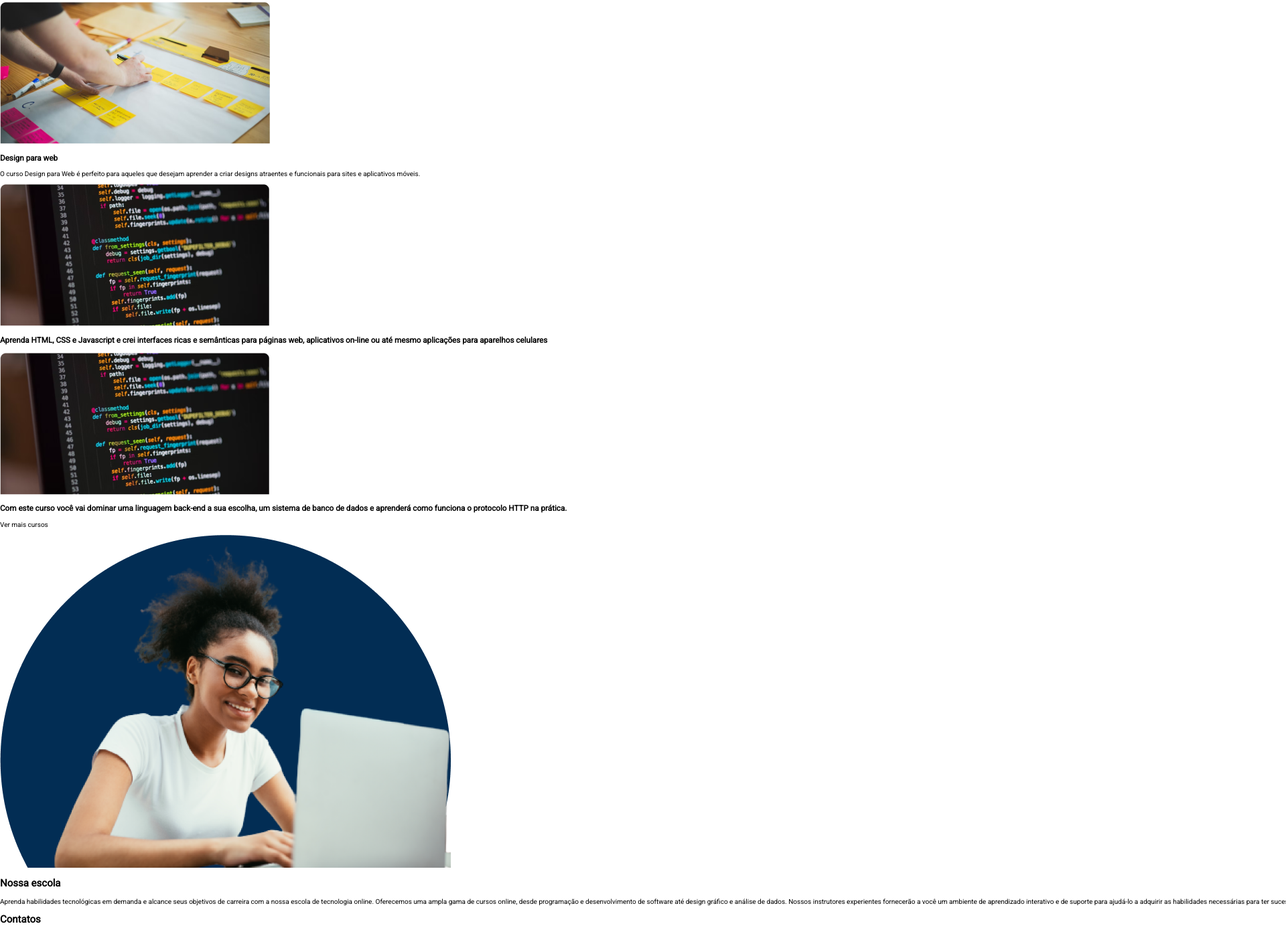
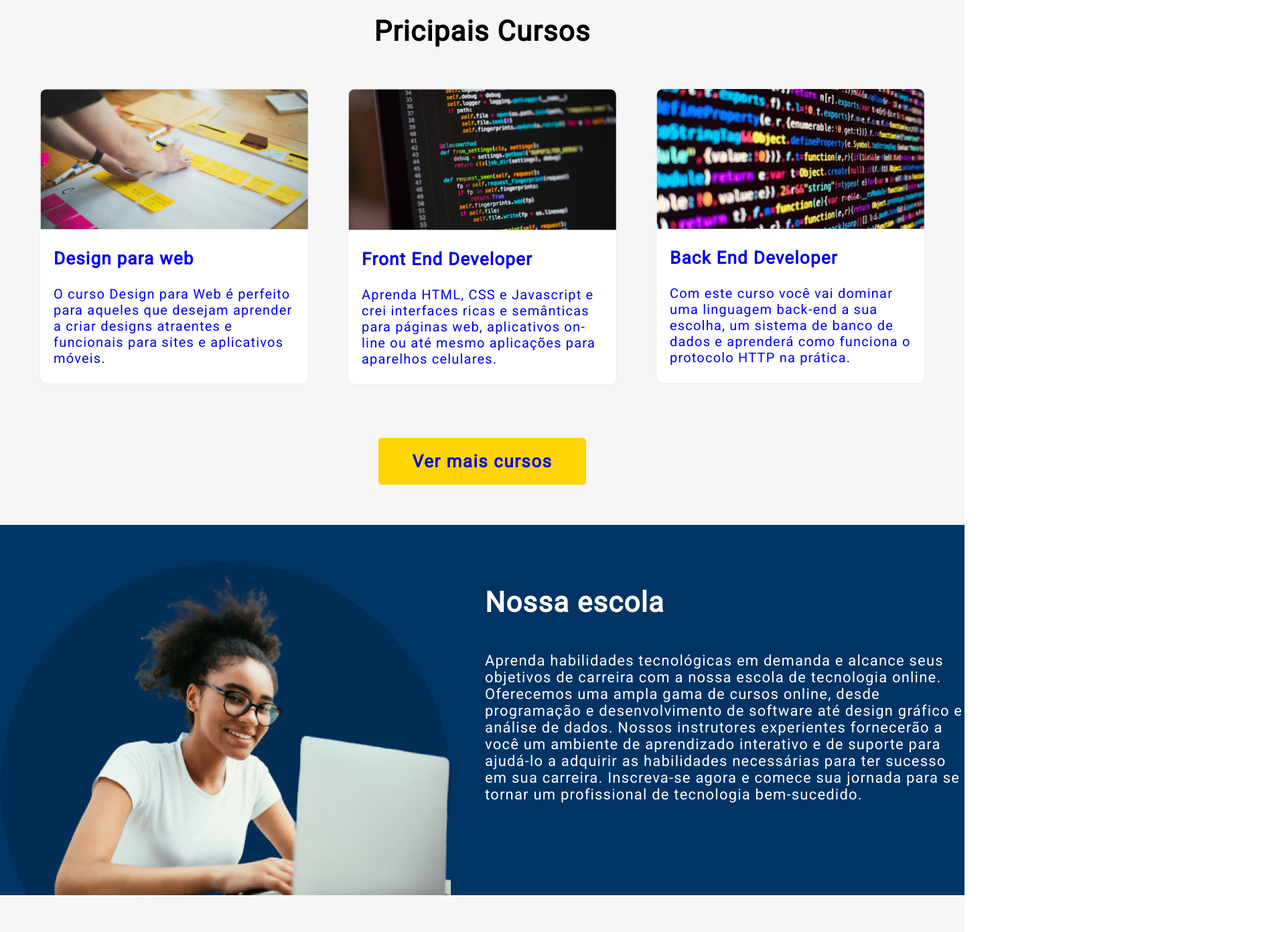
Before and after one commit to gabrielramos731/Aprendizado-web, a plain HTML site: page Projeto-Aprenser/html/index.html in a window 1280 px wide. Shown: the part 812-2204 px from the top of the page at 67% size, 1920 px wide, since content can reach past the window. Drawn offline with Linux system fonts and the light colour scheme; a web font is replaced by a local one.

Commit message:
about / contatos / footer (finished)

```diff
--- a/Projeto-Aprenser/estilos/style.css
+++ b/Projeto-Aprenser/estilos/style.css
@@ -77,9 +77,8 @@ body {
   letter-spacing: .35rem;
 }
 
-.hero__cta{
+.cta{
   font-weight: bold;
-  text-decoration: none;
   font-size: 2.6rem;
   padding: 2rem 5rem;
   border-radius: .5rem;
@@ -87,10 +86,131 @@ body {
   background-color: rgb(255, 213, 0);
 }
 
-.hero__cta:visited{
+.fmt--link:visited{
   color: black;
 }
 
-.contatos__img {
-  width: 100rem;
+.fmt--link{
+  text-decoration: none;
 }
+
+.fundo__main{
+  background-color: rgb(246, 246, 246);
+}
+
+.main{
+  display: flex;
+  flex-direction: column;
+  align-items: center;
+  margin: 0 auto;
+  width: 144rem;
+}
+
+.main__title{
+  text-transform: capitalize;
+  margin: 6.2rem 0;
+  font-size: 4.2rem;
+  letter-spacing: .12rem;
+}
+
+.cards{
+  display: flex;
+  justify-content: space-evenly;
+  width: 100%;
+}
+
+.cards__item{
+  width: 40rem;
+  border-radius: 1rem;
+  background-color: white;
+  transition: all .2s 0s linear;
+  outline: 1px solid rgb(237, 237, 237);
+}
+
+.cards__item:hover{
+  box-shadow: -.8rem 1rem 1rem 0px #DBDBDB;
+  transform: translate(5px, -5px);
+}
+
+.cards__item__img{
+  width: 100%
+}
+
+.cards__item__title{
+  text-align: left;
+  font-weight: bold;
+  letter-spacing: .12rem;
+  padding: 0 2rem;
+  font-size: 2.6rem;
+}
+
+.cards__item__text{
+  padding: 0 2rem 2.6rem;
+  font-size: 2rem;
+  letter-spacing: .12rem;
+}
+
+.padding--btn--main{
+  margin: 6rem 0;
+}
+
+.fundo--about{
+  background-color: rgb(0,52,100);
+}
+
+.about{
+  display: flex;
+  margin: 0 auto;
+  width: 144rem;
+  padding: 5.6rem 0 0;
+  gap: 5rem;
+  letter-spacing: .12rem;
+  color: white;
+}
+
+.about__info__title{
+  font-size: 4.2rem;
+  margin-bottom: 5rem;
+}
+
+.about__info__text{
+  font-size: 2.2rem;
+}
+
+.fundo--contatos{
+  padding: 0;
+  background-color: rgb(246, 246, 246);
+}
+
+.contatos{
+  margin: 0 auto;
+  width: 144rem;
+}
+
+.contatos__title{
+  text-align: center;
+  font-size: 4.2rem;
+  padding: 6rem;
+  margin: 0;
+}
+
+.mapa{
+  width: fit-content;
+  margin: 0 auto;
+}
+
+.mapa__localizacao{
+  font-size: 1.8rem;
+  text-align: right;
+}
+
+.footer--width{
+  background-color: rgb(45, 45, 45);
+}
+
+.page__footer{
+  color: white;
+  text-align: center;
+  font-size: 1.6rem;
+  padding: 3rem 0;
+}
--- a/Projeto-Aprenser/html/index.html
+++ b/Projeto-Aprenser/html/index.html
@@ -25,48 +25,66 @@
     <section class="hero">
       <article class="hero__info">
         <p class="hero__text">O saber é o que transforma nosso SER</p>
-        <a href="#" class="hero__cta">Saiba mais</a>
+        <a href="#" class="cta fmt--link">Saiba mais</a>
       </article>
       <img src="../imagens/HeroImage.png" alt="mulher com flor" class="hero__img">
     </section>
   </div>
-  <div class="fundo--width">
+  <div class="fundo__main">
     <main class="main">
       <h2 class="main__title">pricipais cursos</h2>
       <section class="cards">
-        <article class="card-item">
-          <img src="../imagens/curso-design.png" alt="imagem curso 1" class="card-item__img">
-          <h3 class="card-item__title">Design para web</h3>
-          <p class="card-item">O curso Design para Web é perfeito para aqueles que desejam aprender a criar designs atraentes e funcionais para sites e aplicativos móveis.</p>
+        <a href="#" class="fmt--link">
+          <article class="cards__item">
+            <img src="../imagens/curso-design.png" alt="imagem curso 1" class="cards__item__img">
+            <h3 class="cards__item__title">Design para web</h3>
+            <p class="cards__item__text">
+              O curso Design para Web é perfeito para aqueles que desejam aprender a criar designs atraentes e funcionais para sites e aplicativos móveis.
+            </p>
           </article>
-        <article class="card-item">
-          <img src="../imagens/curso-design-2.png" alt="imagem curso 2" class="card-item__img">
-          <h3 class="card-item__title">Aprenda HTML, CSS e Javascript e crei interfaces ricas e semânticas para páginas web, aplicativos on-line ou até mesmo aplicações para aparelhos celulares</p>
+        </a>
+        <a href="#" class="fmt--link">
+          <article class="cards__item">
+            <img src="../imagens/curso-design-2.png" alt="imagem curso 2" class="cards__item__img">
+            <h3 class="cards__item__title">Front End Developer</h3>
+            <p class="cards__item__text">
+              Aprenda HTML, CSS e Javascript e crei interfaces ricas e semânticas para páginas web, aplicativos on-line ou até mesmo aplicações para aparelhos celulares.
+            </p>
           </article>
-        <article class="card-item">
-          <img src="../imagens/curso-design-2.png" alt="imagem curso 3" class="card-item__img">
-          <h3 class="card-item__title">Com este curso você vai dominar uma linguagem back-end a sua escolha, um sistema de banco de dados e aprenderá como funciona o protocolo HTTP na prática.</p>
+        </a>
+        <a href="#" class="fmt--link">
+          <article class="cards__item">
+            <img src="../imagens/curso-design-1.png" alt="imagem curso 3" class="cards__item__img">
+            <h3 class="cards__item__title">Back End Developer</h3>
+            <p class="cards__item__text">
+              Com este curso você vai dominar uma linguagem back-end a sua escolha, um sistema de banco de dados e aprenderá como funciona o protocolo HTTP na prática.
+            </p>
           </article>
+        </a>
       </section>
-      <p class="main__cta">Ver mais cursos</p>
+      <a href="#" class="cta fmt--link padding--btn--main">Ver mais cursos</a>
     </main>
   </div>
-  <div class="fundo--width">
+  <div class="fundo--about">
+    <section class="about">
       <img src="../imagens/nossa-escola.png" alt="Mulher no computador" class="about__img">
       <article class="about__info">
         <h2 class="about__info__title">Nossa escola</h2>
         <p class="about__info__text">Aprenda habilidades tecnológicas em demanda e alcance seus objetivos de carreira com a nossa escola de tecnologia online. Oferecemos uma ampla gama de cursos online, desde programação e desenvolvimento de software até design gráfico e análise de dados. Nossos instrutores experientes fornecerão a você um ambiente de aprendizado interativo e de suporte para ajudá-lo a adquirir as habilidades necessárias para ter sucesso em sua carreira. Inscreva-se agora e comece sua jornada para se tornar um profissional de tecnologia bem-sucedido.</p>
       </article>
+    </section>
   </div>
-  <div class="fundo--width">
+  <div class="fundo--contatos">
     <section class="contatos">
       <h2 class="contatos__title">Contatos</h2>
+      <div class="mapa">
         <img src="../imagens/map.png" alt="mapa" class="contatos__img">
-      <p class="contatos__localizacao">Av. da liberdade<br>Tel.: +351 21 123 456<br>E-mail:contato@aprenser.com</p>
+        <p class="mapa__localizacao">Av. da liberdade<br>Tel.: +351 21 123 456<br>E-mail:contato@aprenser.com</p>
+      </div>
     </section>
   </div>
-  <div class="fundo--width">
-    <footer class="page-footer">
+  <div class="footer--width">
+    <footer class="page__footer">
       Desenvolvido por Gabriel Ramos
     </footer>
   </div>
```
Lines whose indentation alone changed are shown as unchanged.
